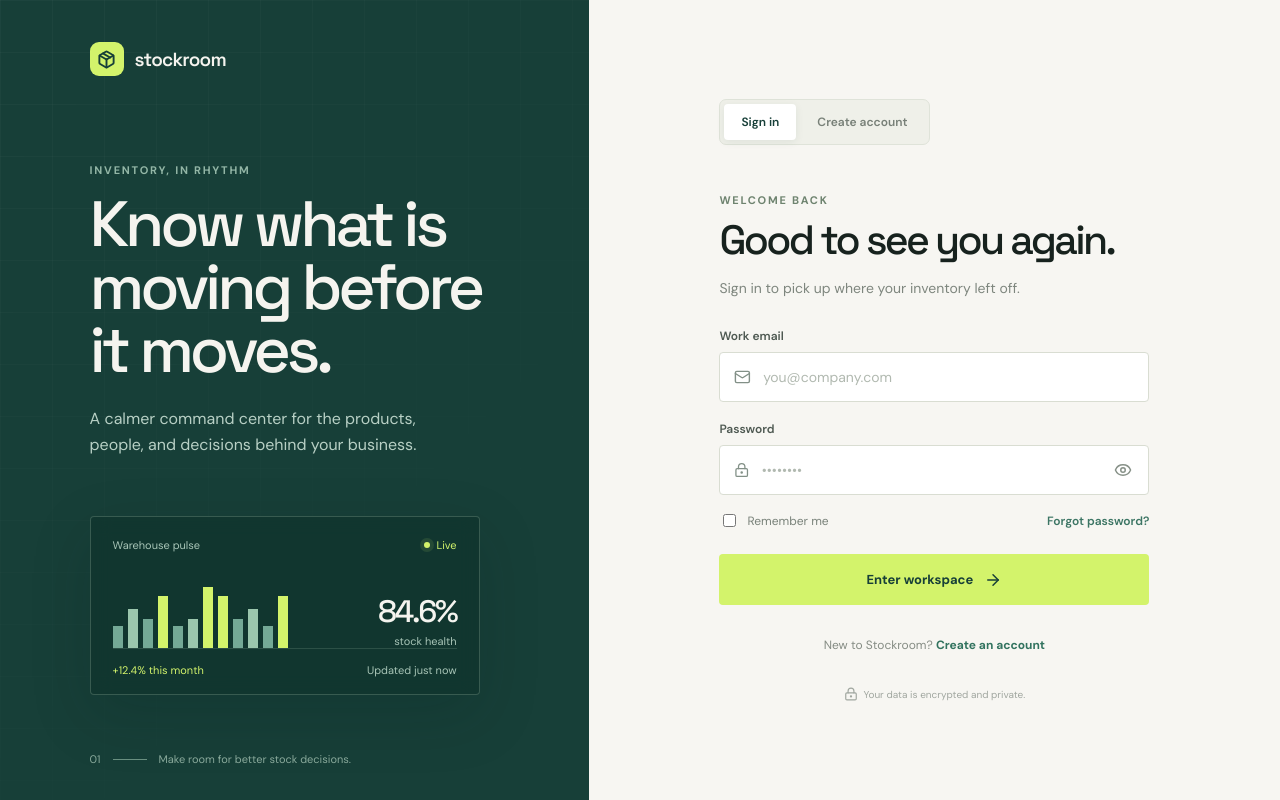
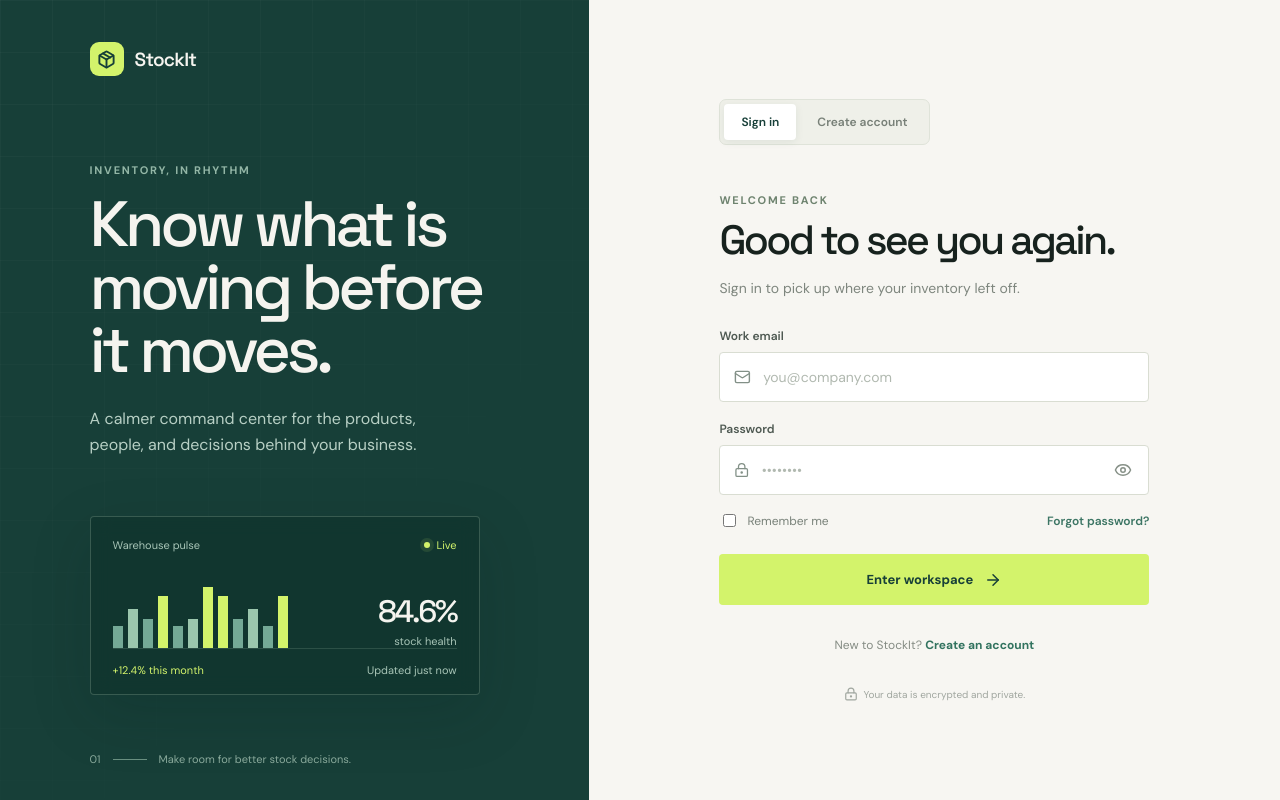
Before and after one commit to Somasekhar711/IMS, a React (Vite) app in the folder client/: page / in a window 1280 px wide. Built offline with nearby package versions, Linux system fonts and the light colour scheme.

Commit message:
chore: update auth branding to StockIt

```diff
--- a/client/index.html
+++ b/client/index.html
@@ -4,7 +4,7 @@
     <meta charset="UTF-8" />
     <meta name="viewport" content="width=device-width, initial-scale=1.0" />
     <meta name="theme-color" content="#f7f6f2" />
-    <title>Stockroom | Inventory management</title>
+    <title>StockIt | Inventory management</title>
   </head>
   <body>
     <div id="root"></div>
--- a/client/src/main.jsx
+++ b/client/src/main.jsx
@@ -13,10 +13,10 @@ function App() {
 
   return (
     <main className="auth-page">
-      <section className="brand-panel" aria-label="Stockroom overview">
+      <section className="brand-panel" aria-label="StockIt overview">
         <div className="brand-panel__topline">
           <div className="brand-mark" aria-hidden="true"><Package size={19} strokeWidth={2.4} /></div>
-          <span>stockroom</span>
+          <span>StockIt</span>
         </div>
 
         <div className="brand-panel__content">
@@ -44,7 +44,7 @@ function App() {
 
       <section className="form-panel">
         <div className="form-panel__inner">
-          <div className="mobile-brand"><div className="brand-mark"><Package size={18} /></div><span>stockroom</span></div>
+          <div className="mobile-brand"><div className="brand-mark"><Package size={18} /></div><span>StockIt</span></div>
           <div className="mode-switch" role="tablist" aria-label="Authentication mode">
             <button className={!isRegistering ? 'is-active' : ''} onClick={() => switchMode(false)} role="tab" aria-selected={!isRegistering}>Sign in</button>
             <button className={isRegistering ? 'is-active' : ''} onClick={() => switchMode(true)} role="tab" aria-selected={isRegistering}>Create account</button>
@@ -52,7 +52,7 @@ function App() {
 
           {isRegistering ? <RegisterPage /> : <LoginPage />}
 
-          <p className="mode-prompt">{isRegistering ? 'Already have an account?' : 'New to Stockroom?'} <button onClick={() => switchMode(!isRegistering)}>{isRegistering ? 'Sign in' : 'Create an account'}</button></p>
+          <p className="mode-prompt">{isRegistering ? 'Already have an account?' : 'New to StockIt?'} <button onClick={() => switchMode(!isRegistering)}>{isRegistering ? 'Sign in' : 'Create an account'}</button></p>
           <p className="security-note"><LockKeyhole size={14} /> Your data is encrypted and private.</p>
         </div>
       </section>
```
